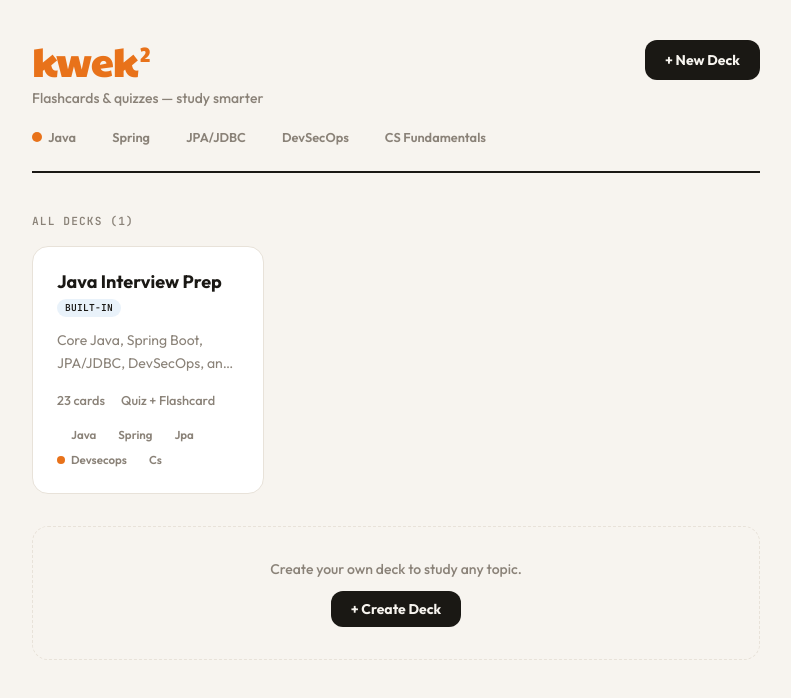
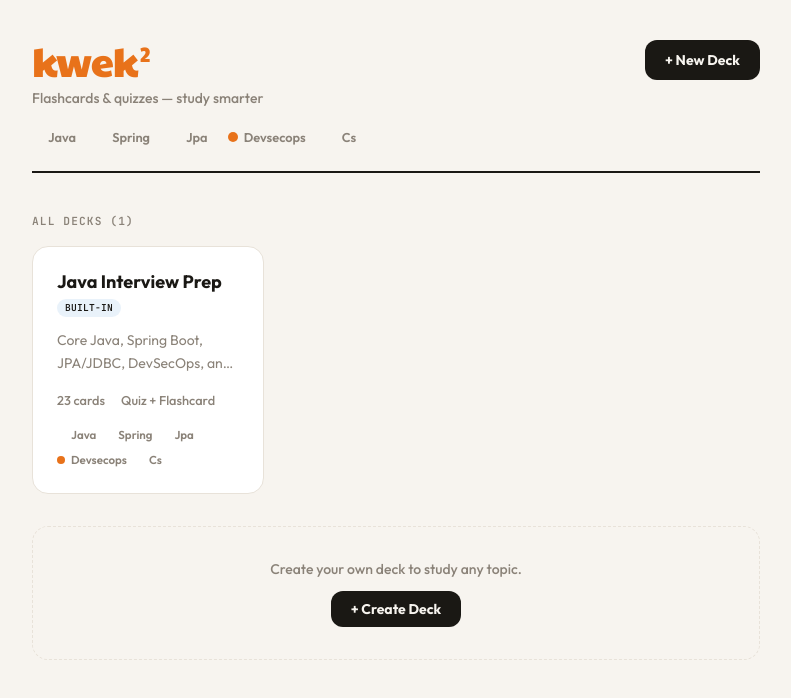
Before and after one commit to nichoblina/kwek-app, a Next.js app: page / in a window 1280 px wide. Shown: the top 698 px of the page, without its empty margins (244-1035 px from the left). Built offline with nearby package versions, Linux system fonts and the light colour scheme.

Commit message:
Added a dynamic legend for most used categories

```diff
--- a/src/app/page.tsx
+++ b/src/app/page.tsx
@@ -1,72 +1,88 @@
-"use client";
+'use client';
 
-import Link from "next/link";
-import { useDecks } from "@/hooks/useDecks";
-import { DeckGrid } from "@/components/deck/DeckGrid";
+import Link from 'next/link';
+import { useDecks } from '@/hooks/useDecks';
+import { DeckGrid } from '@/components/deck/DeckGrid';
+import { getCategoryColor, getCategoryLabel } from '@/lib/utils';
 
-const CATEGORY_LEGEND = [
-  { label: "Java", color: "var(--color-primary)" },
-  { label: "Spring", color: "var(--color-green)" },
-  { label: "JPA/JDBC", color: "var(--color-secondary)" },
-  { label: "DevSecOps", color: "var(--color-yellow)" },
-  { label: "CS Fundamentals", color: "var(--color-muted)" },
-];
+const LEGEND_LIMIT = 5;
 
 export default function Home() {
   const { allDecks, customDecks, hydrated } = useDecks();
+  const categoryCounts = allDecks
+    .flatMap((d) => d.cards)
+    .reduce<Record<string, number>>((acc, card) => {
+      acc[card.category] = (acc[card.category] ?? 0) + 1;
+      return acc;
+    }, {});
+  const categories = Object.entries(categoryCounts)
+    .sort((a,b) => b[1] = a[1])
+    .map(([cat]) => cat);
 
   return (
-    <div className="max-w-3xl mx-auto px-5 py-10 pb-16">
+    <div className='max-w-3xl mx-auto px-5 py-10 pb-16'>
       {/* Header */}
-      <div className="mb-10 pb-6 border-b-2 border-text-primary">
-        <div className="flex items-start justify-between gap-4 flex-wrap">
+      <div className='mb-10 pb-6 border-b-2 border-text-primary'>
+        <div className='flex items-start justify-between gap-4 flex-wrap'>
           <div>
-            <h1 className="text-[2.6rem] leading-none tracking-tight font-logo text-primary">
-              kwek<span className="text-[1.3rem] align-super ml-0.5">2</span>
+            <h1 className='text-[2.6rem] leading-none tracking-tight font-logo text-primary'>
+              kwek<span className='text-[1.3rem] align-super ml-0.5'>2</span>
             </h1>
-            <p className="text-sm text-muted mt-1.5 font-medium">
+            <p className='text-sm text-muted mt-1.5 font-medium'>
               Flashcards & quizzes — study smarter
             </p>
           </div>
           <Link
-            href="/decks/new"
-            className="px-5 py-2.5 rounded-xl font-bold text-sm transition-all duration-150 hover:opacity-80 shrink-0 bg-text-primary text-bg"
+            href='/decks/new'
+            className='px-5 py-2.5 rounded-xl font-bold text-sm transition-all duration-150 hover:opacity-80 shrink-0 bg-text-primary text-bg'
           >
             + New Deck
           </Link>
         </div>
 
         {/* Category legend */}
-        <div className="flex gap-5 mt-5 flex-wrap">
-          {CATEGORY_LEGEND.map((item) => (
-            <div key={item.label} className="flex items-center gap-1.5">
-              <span className="w-2.5 h-2.5 rounded-full" style={{ background: item.color }} />
-              <span className="text-[0.8rem] font-semibold text-muted">{item.label}</span>
-            </div>
-          ))}
-        </div>
+        {hydrated && categories.length > 0 && (
+          <div className='flex gap-5 mt-5 flex-wrap'>
+            {categories.slice(0, LEGEND_LIMIT).map((cat) => (
+              <div key={cat} className='flex items-center gap-1.5'>
+                <span
+                  className='w-2.5 h-2.5 rounded-full'
+                  style={{ background: getCategoryColor(cat) }}
+                />
+                <span className='text-[0.8rem] font-semibold text-muted'>
+                  {getCategoryLabel(cat)}
+                </span>
+              </div>
+            ))}
+            {categories.length > LEGEND_LIMIT && (
+              <span className='text-[0.8rem] font-semibold text-muted'>
+                +{categories.length - LEGEND_LIMIT} more
+              </span>
+            )}
+          </div>
+        )}
       </div>
 
       {/* All decks */}
       {!hydrated ? (
-        <div className="text-muted text-sm font-medium">Loading decks…</div>
+        <div className='text-muted text-sm font-medium'>Loading decks…</div>
       ) : (
         <>
-          <section className="mb-8">
-            <h2 className="font-mono text-[0.7rem] font-semibold uppercase tracking-widest text-muted mb-4">
+          <section className='mb-8'>
+            <h2 className='font-mono text-[0.7rem] font-semibold uppercase tracking-widest text-muted mb-4'>
               All Decks ({allDecks.length})
             </h2>
             <DeckGrid decks={allDecks} showEmptyState={false} />
           </section>
 
           {customDecks.length === 0 && (
-            <div className="border-[1.5px] border-dashed border-border rounded-2xl p-8 text-center mt-4">
-              <p className="text-muted text-sm font-medium mb-3">
+            <div className='border-[1.5px] border-dashed border-border rounded-2xl p-8 text-center mt-4'>
+              <p className='text-muted text-sm font-medium mb-3'>
                 Create your own deck to study any topic.
               </p>
               <Link
-                href="/decks/new"
-                className="inline-block px-5 py-2 rounded-xl font-bold text-sm transition-all duration-150 hover:opacity-80 bg-text-primary text-bg"
+                href='/decks/new'
+                className='inline-block px-5 py-2 rounded-xl font-bold text-sm transition-all duration-150 hover:opacity-80 bg-text-primary text-bg'
               >
                 + Create Deck
               </Link>
```
